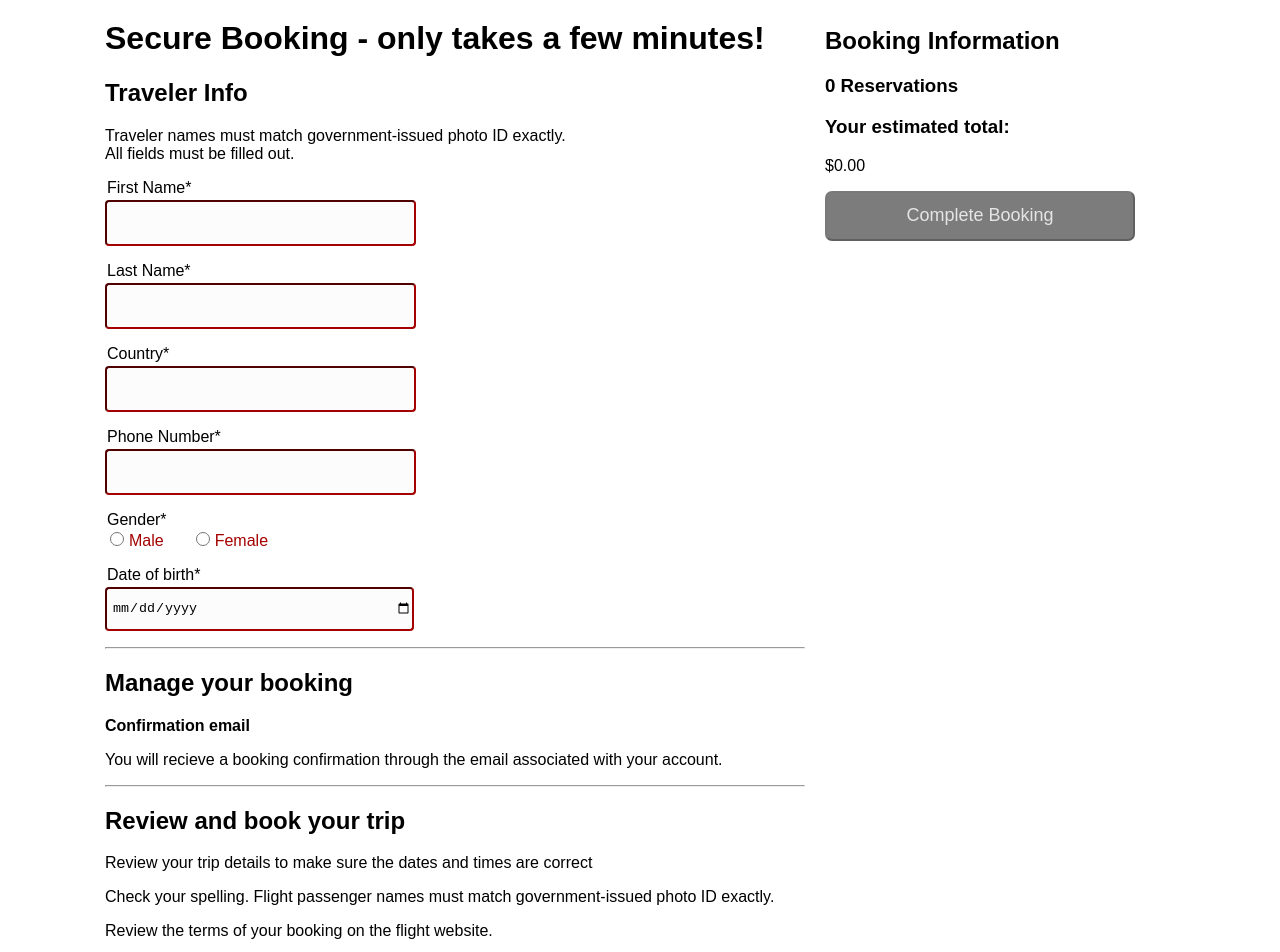
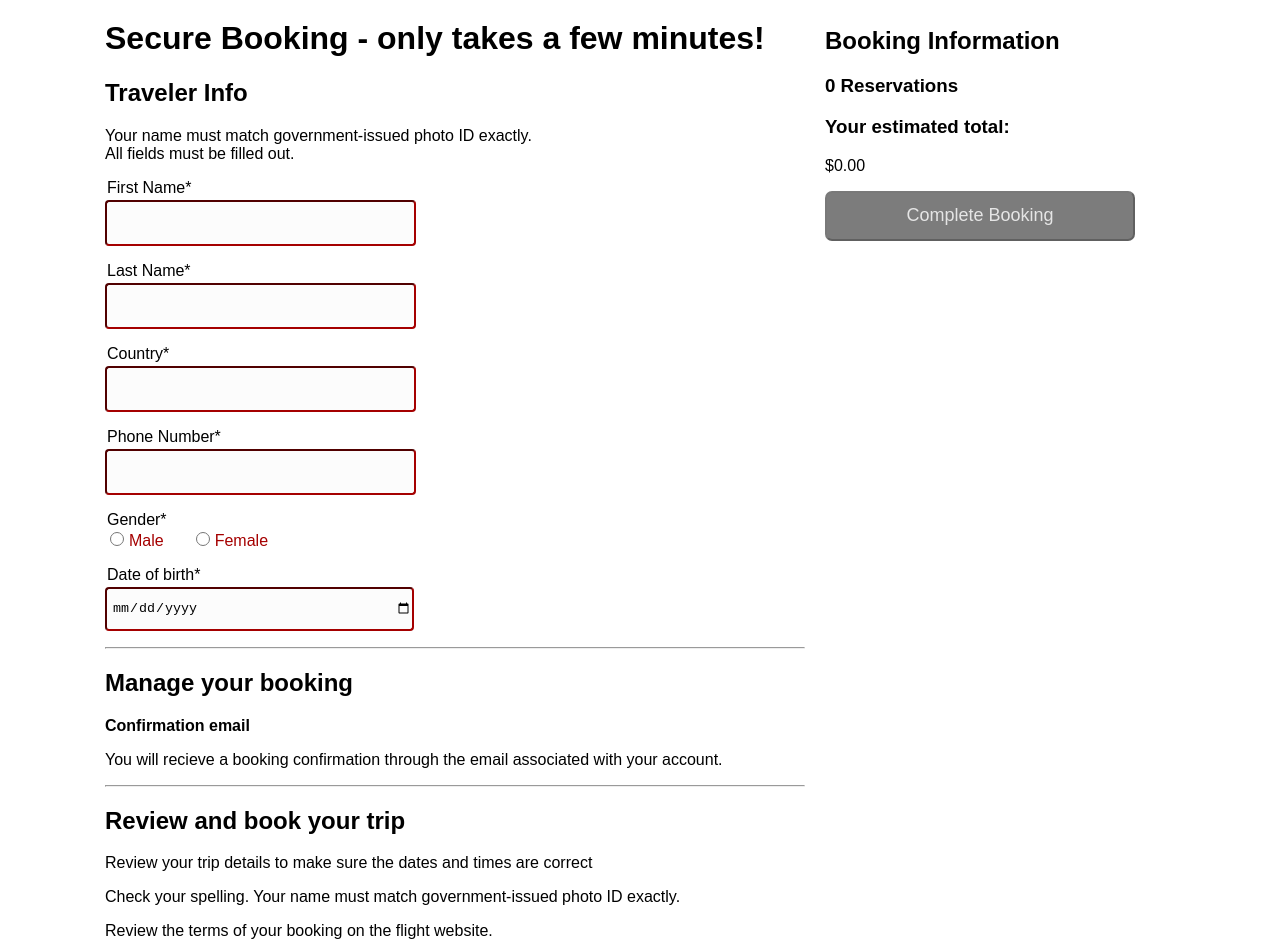
Before and after one commit to Daniel-McCarthy/DinoTravelFrontend, a React app: page /#/checkout in a window 1280 px wide. Shown: the part 260-1212 px from the top of the page. Built offline with nearby package versions, Linux system fonts and the light colour scheme.

Commit message:
Reworded checkout form for less ambiguity

```diff
--- a/src/components/CheckoutPage/CheckoutForm.tsx
+++ b/src/components/CheckoutPage/CheckoutForm.tsx
@@ -18,7 +18,7 @@ export default function CheckoutForm({updateFirstName, updateLastName, updateCou
                 <div id="checkoutHeader">
                     <h1>Secure Booking - only takes a few minutes!</h1>
                     <h2>Traveler Info</h2>
-                    <p>Traveler names must match government-issued photo ID exactly.<br></br>
+                    <p>Your name must match government-issued photo ID exactly.<br></br>
                         All fields must be filled out.</p>
                 </div>
 
@@ -75,7 +75,7 @@ export default function CheckoutForm({updateFirstName, updateLastName, updateCou
                 <div id="reviewCheckout">
                     <h2>Review and book your trip</h2>
                     <p>Review your trip details to make sure the dates and times are correct</p>
-                    <p>Check your spelling. Flight passenger names must match government-issued photo ID exactly.</p>
+                    <p>Check your spelling. Your name must match government-issued photo ID exactly.</p>
                     <p>Review the terms of your booking on the flight website.</p>
                     <p>By clicking the complete booking button, I acknowledge
                         that I have reviewed the Privacy Statement and Government
```
